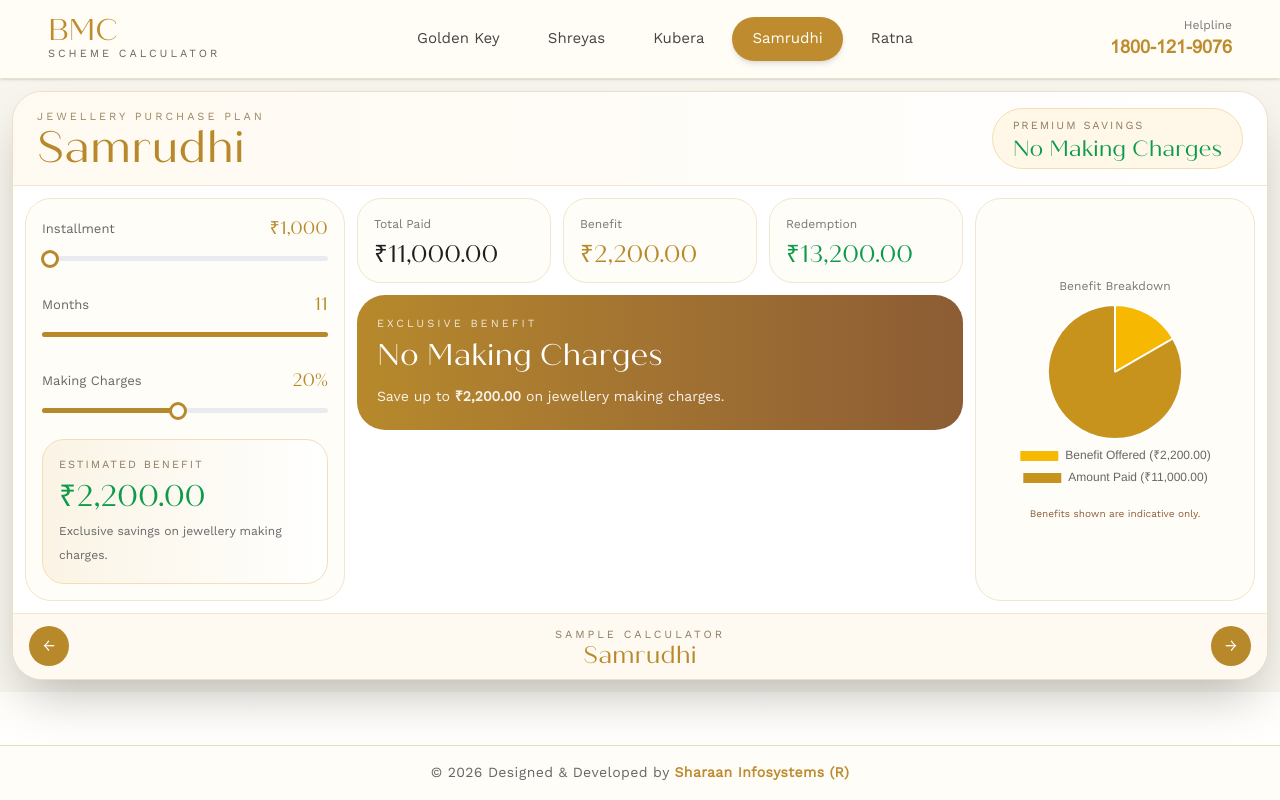
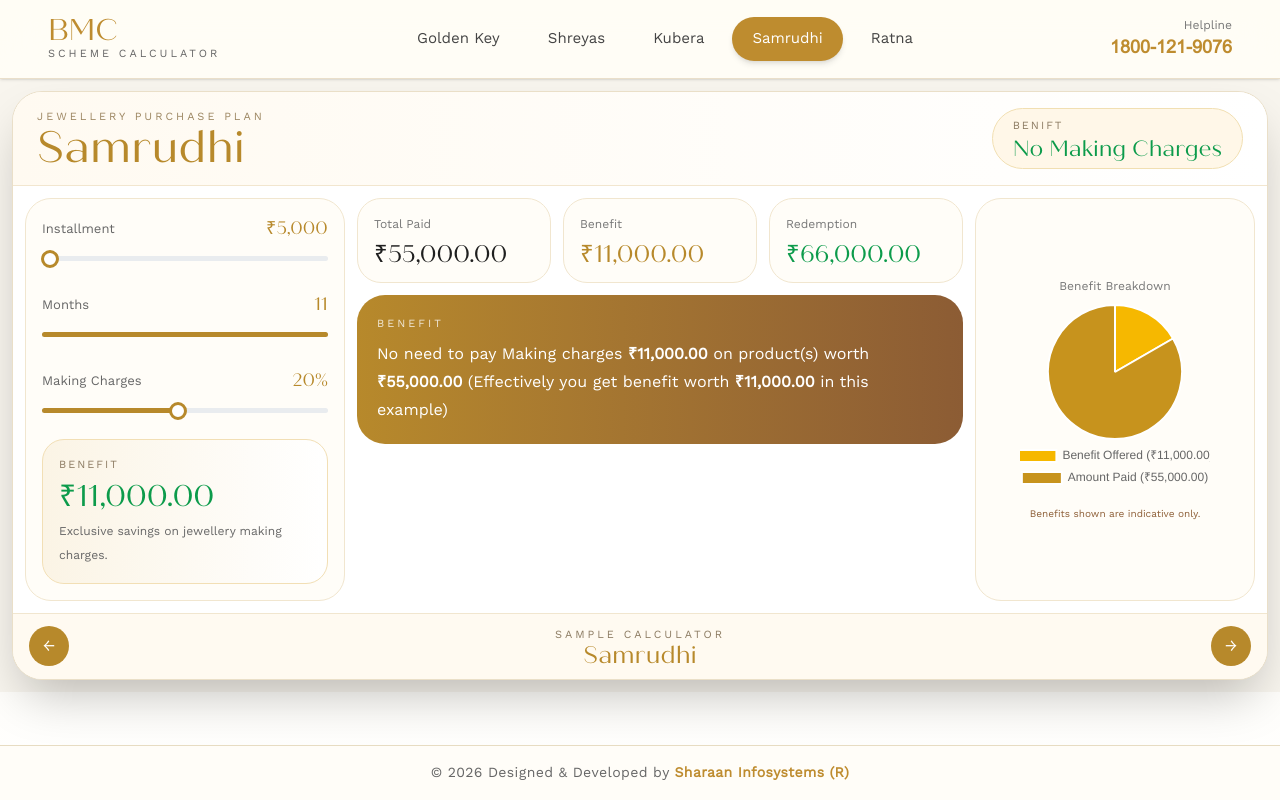
Before and after one commit to bhima-gold-project/jpp_calculator_staging, a Next.js app: page /samrudhi in a window 1280 px wide. Built offline with nearby package versions, Linux system fonts and the light colour scheme.

Commit message:
Wordings changes

```diff
--- a/src/app/goldenkey/page.js
+++ b/src/app/goldenkey/page.js
@@ -134,7 +134,7 @@ const GoldenKey = () => {
           <div className="bg-[#fff7e8] border border-[#f1dfb2] rounded-full px-5 py-2">
 
             <p className="font-work text-[11px] uppercase tracking-[2px] text-[#8c7b62]">
-              Exclusive Benefit
+               Benefit
             </p>
 
             <h3 className="font-quiche text-[22px] text-[#0c9b4b] leading-none mt-1">
@@ -297,7 +297,7 @@ const GoldenKey = () => {
             <div className="mt-5 rounded-[22px] bg-gradient-to-r from-[#fbf4e5] to-[#fff] border border-[#f2dfb5] p-4">
 
               <p className="font-work text-[11px] uppercase tracking-[2px] text-[#8c7b62]">
-                Estimated Benefit
+                Benefit
               </p>
 
               <h3 className="font-quiche text-[30px] text-[#0c9b4b] leading-none mt-2">
@@ -307,7 +307,7 @@ const GoldenKey = () => {
               </h3>
 
               <p className="mt-2 text-[12px] leading-6 text-[#666] font-work">
-                Enjoy complete waiver on jewellery making charges.
+                Enjoy No Jewellery Making Charges on the Total Amount Paid.
               </p>
 
             </div>
@@ -368,30 +368,24 @@ const GoldenKey = () => {
             <div className="bg-gradient-to-r from-[#b7892b] to-[#8C5C34] rounded-[28px] p-5 text-white">
 
               <p className="text-[11px] uppercase tracking-[3px] font-work text-white/80">
-                Exclusive Benefit
+                Benefit
               </p>
 
-              <h3 className="font-quiche text-[30px] leading-none mt-2">
-                No Making Charges
-              </h3>
-
-              <p className="mt-3 text-sm leading-7 text-white/90 font-work">
-
-                Save up to{" "}
-                <span className="font-semibold">
+              <p className="font-work leading-7 mt-2">
+                No Making charges on Total Amount Paid i.e,
+                {" "}<span className="font-semibold">
+                  {formatter.format(
+                    getTotal()
+                  )}
+                </span>{" "}
+                (Effectively you get benefit worth
+                {" "}<span className="font-semibold">
                   {formatter.format(
                     getDiscount()
                   )}
                 </span>{" "}
-                on jewellery purchases worth{" "}
-                <span className="font-semibold">
-                  {formatter.format(
-                    getTotal()
-                  )}
-                </span>
-
+                in this example)
               </p>
-
             </div>
 
           </div>
--- a/src/app/kubera/page.js
+++ b/src/app/kubera/page.js
@@ -175,7 +175,7 @@ const Kubera = () => {
                     <div className="bg-[#fff7e8] border border-[#f1dfb2] rounded-full px-5 py-2">
 
                         <p className="font-work text-[11px] uppercase tracking-[2px] text-[#8c7b62]">
-                            Special Benefit
+                          Benefit
                         </p>
 
                         <h3 className="font-quiche text-[22px] text-[#0c9b4b] leading-none mt-1">
@@ -338,7 +338,7 @@ const Kubera = () => {
                         <div className="mt-5 rounded-[22px] bg-gradient-to-r from-[#fbf4e5] to-[#fff] border border-[#f2dfb5] p-4">
 
                             <p className="font-work text-[11px] uppercase tracking-[2px] text-[#8c7b62]">
-                                Estimated Benefit
+                                Benefit
                             </p>
 
                             <h3 className="font-quiche text-[30px] text-[#0c9b4b] leading-none mt-2">
@@ -401,20 +401,19 @@ const Kubera = () => {
                         <div className="bg-gradient-to-r from-[#b7892b] to-[#8C5C34] rounded-[28px] p-5 text-white">
 
                             <p className="text-[11px] uppercase tracking-[3px] font-work text-white/80">
-                                Exclusive Benefit
+                                Benefit
                             </p>
 
-                            <h3 className="font-quiche text-[30px] leading-none mt-2">
-                                50% Making Charges
-                            </h3>
-
-                            <p className="mt-3 text-sm leading-7 text-white/90 font-work">
-
-                                Pay only 50% making charges on jewellery weighing{" "}
-                                <span className="font-semibold">
+                            <p className="font-work leading-7 mt-2">
+                              You need to pay only 50% of Making charges on Product (s) weighing
+                              {' '}<span className="font-semibold">
                                     {totalWeight.toFixed(3)}g
-                                </span>
-
+                                </span>{' '}
+                              (Effectively you get benefit worth
+                              {' '}<span className="font-semibold">
+                                      {benefitWeight.toFixed(3)}g
+                                </span>{' '}
+                               of 22Kt Gold in this example)
                             </p>
 
                         </div>
--- a/src/app/ratna/page.js
+++ b/src/app/ratna/page.js
@@ -313,7 +313,7 @@ const Ratna = () => {
                         <div className="mt-5 rounded-[22px] bg-gradient-to-r from-[#fbf4e5] to-[#fff] border border-[#f2dfb5] p-4">
 
                             <p className="font-work text-[11px] uppercase tracking-[2px] text-[#8c7b62]">
-                                Estimated Benefit
+                                Benefit
                             </p>
 
                             <h3 className="font-quiche text-[30px] text-[#0c9b4b] leading-none mt-2">
@@ -323,7 +323,7 @@ const Ratna = () => {
                             </h3>
 
                             <p className="mt-2 text-[12px] leading-6 text-[#666] font-work">
-                                Instant redemption savings on your jewellery purchase.
+                                Exclusive savings on your jewellery purchase plan.
                             </p>
 
                         </div>
@@ -384,25 +384,19 @@ const Ratna = () => {
                         <div className="bg-gradient-to-r from-[#b7892b] to-[#8C5C34] rounded-[28px] p-5 text-white">
 
                             <p className="text-[11px] uppercase tracking-[3px] font-work text-white/80">
-                                Exclusive Benefit
+                                Benefit
                             </p>
 
-                            <h3 className="font-quiche text-[30px] leading-none mt-2">
-                                Instant Redemption
-                            </h3>
-
-                            <p className="mt-3 text-sm leading-7 text-white/90 font-work">
-
-                                Get additional benefit worth{" "}
+                               <p className="font-work leading-7 mt-2">
+                                Effectively you get benefit worth
+                                {" "}
                                 <span className="font-semibold">
                                     {formatter.format(
                                         benefit
                                     )}
                                 </span>{" "}
-                                during redemption.
-
+                                in this example
                             </p>
-
                         </div>
 
                     </div>
--- a/src/app/samrudhi/page.js
+++ b/src/app/samrudhi/page.js
@@ -32,7 +32,7 @@ const Samrudhi = () => {
 
   const form = useForm({
     initialValues: {
-      installmentAmt: 1000,
+      installmentAmt: 5000,
       numInstallment: 11,
       makingCharges: 20,
     },
@@ -153,7 +153,7 @@ const Samrudhi = () => {
           <div className="bg-[#fff7e8] border border-[#f1dfb2] rounded-full px-5 py-2">
 
             <p className="font-work text-[11px] uppercase tracking-[2px] text-[#8c7b62]">
-              Premium Savings
+              Benift
             </p>
 
             <h3 className="font-quiche text-[22px] text-[#0c9b4b] leading-none mt-1">
@@ -316,7 +316,7 @@ const Samrudhi = () => {
             <div className="mt-5 rounded-[22px] bg-gradient-to-r from-[#fbf4e5] to-[#fff] border border-[#f2dfb5] p-4">
 
               <p className="font-work text-[11px] uppercase tracking-[2px] text-[#8c7b62]">
-                Estimated Benefit
+                Benefit
               </p>
 
               <h3 className="font-quiche text-[30px] text-[#0c9b4b] leading-none mt-2">
@@ -387,23 +387,34 @@ const Samrudhi = () => {
             <div className="bg-gradient-to-r from-[#b7892b] to-[#8C5C34] rounded-[28px] p-5 text-white">
 
               <p className="text-[11px] uppercase tracking-[3px] font-work text-white/80">
-                Exclusive Benefit
+                Benefit
               </p>
 
-              <h3 className="font-quiche text-[30px] leading-none mt-2">
-                No Making Charges
-              </h3>
 
-              <p className="mt-3 text-sm leading-7 text-white/90 font-work">
 
-                Save up to{" "}
+              <p className="font-work leading-7 mt-2">
+                No need to pay Making charges
+                {" "}
                 <span className="font-semibold">
                   {formatter.format(
                     getDiscount()
                   )}
                 </span>{" "}
-                on jewellery making charges.
-
+                on product(s) worth
+                    {" "}
+                <span className="font-semibold">
+                     {formatter.format(
+                    getTotal()
+                  )}
+                </span>{" "}
+                (Effectively you get benefit worth
+                {" "}
+                <span className="font-semibold">
+                  {formatter.format(
+                    getDiscount()
+                  )}
+                </span>{" "}
+                in this example)
               </p>
 
             </div>
--- a/src/app/shreyas/page.js
+++ b/src/app/shreyas/page.js
@@ -432,7 +432,7 @@ const Shreyas = () => {
                         <div className="mt-5 rounded-[22px] bg-gradient-to-r from-[#fbf4e5] to-[#fff] border border-[#f2dfb5] p-4">
 
                             <p className="font-work text-[11px] uppercase tracking-[2px] text-[#8c7b62]">
-                                Estimated Benefit
+                                Benefit
                             </p>
 
                             <h3 className="font-quiche text-[30px] text-[#0c9b4b] leading-none mt-2">
@@ -530,18 +530,10 @@ const Shreyas = () => {
                         <div className="bg-gradient-to-r from-[#b7892b] to-[#8C5C34] rounded-[28px] p-5 text-white">
 
                             <p className="text-[11px] uppercase tracking-[3px] font-work text-white/80">
-                                Exclusive Benefit
+                                Benefit
                             </p>
 
-                            <h3 className="font-quiche text-[30px] leading-none mt-2">
-
-                                {metal === "diamond"
-                                    ? "2 Installments Free"
-                                    : "No Making Charges"}
-
-                            </h3>
-
-                            <p className="mt-3 text-sm leading-7 text-white/90 font-work">
+                            <p className="font-work leading-7 mt-2">
 
                                 {metal === "diamond" ? (
                                     <>
@@ -550,15 +542,24 @@ const Shreyas = () => {
                                             {formatter.format(
                                                 diamondBenefit
                                             )}
-                                        </span>
+                                        </span>{' '}
+                                        (Equivalent to 2 Installments in this example)
                                     </>
                                 ) : (
                                     <>
-                                        Save up to{" "}
+                                        No need to pay Making charges up to{' '}
                                         <span className="font-semibold">
                                             {benefitPercent()}%
                                         </span>{" "}
-                                        making charges on your jewellery purchase.
+                                        on Product (s) weighing
+                                        {" "}<span className="font-semibold">
+                                            {totalWeight.toFixed(3)}g
+                                        </span>{" "}
+                                        (Effectively you get benefit worth
+                                        {" "}<span className="font-semibold">
+                                            {benefitWeight().toFixed(3)}g
+                                        </span>{" "}
+                                        of&nbsp;{metal === "silver" ? 'Silver':'22Kt Gold'} in this example)
                                     </>
                                 )}
 
```
Lines whose indentation alone changed are shown as unchanged.
